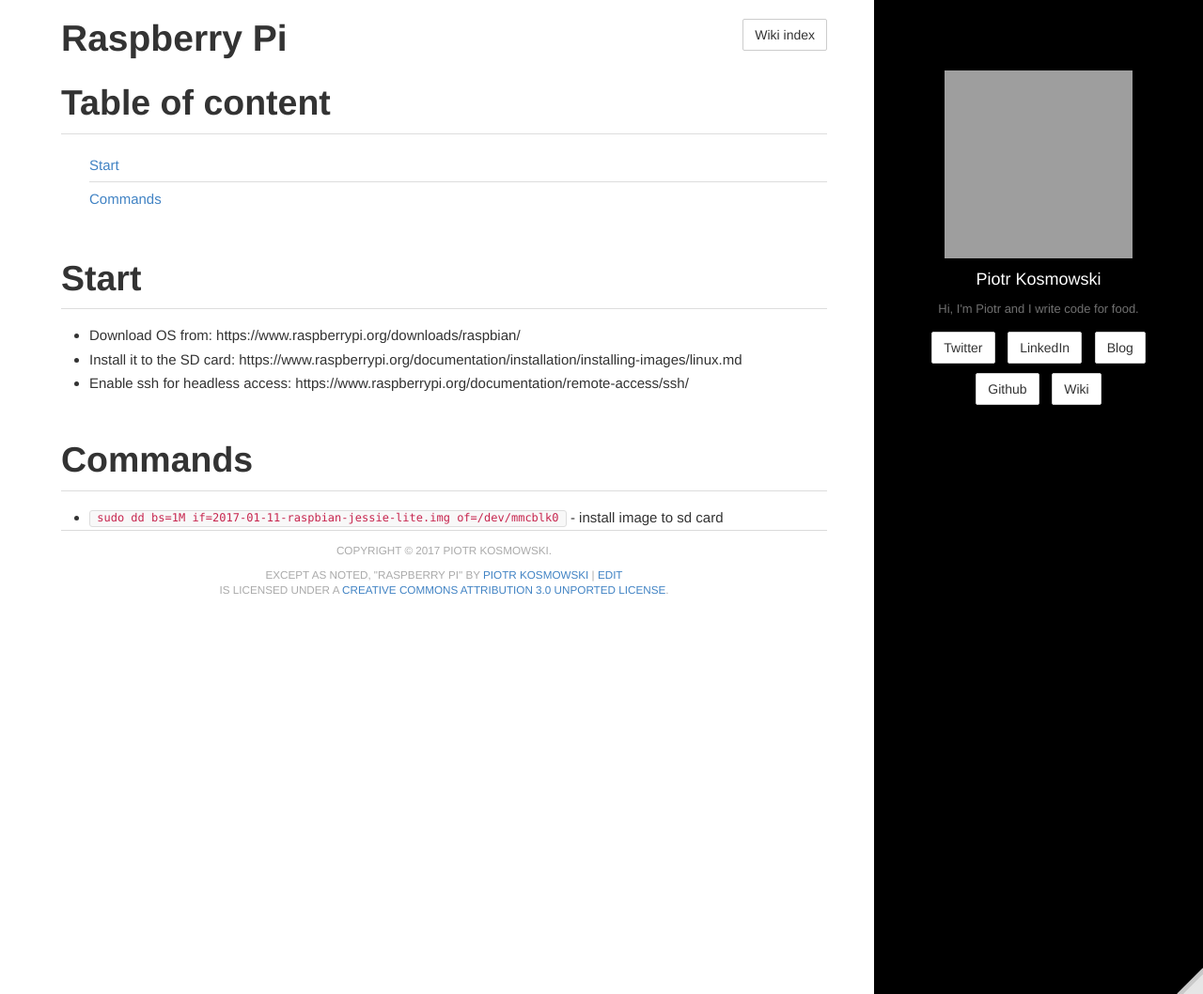
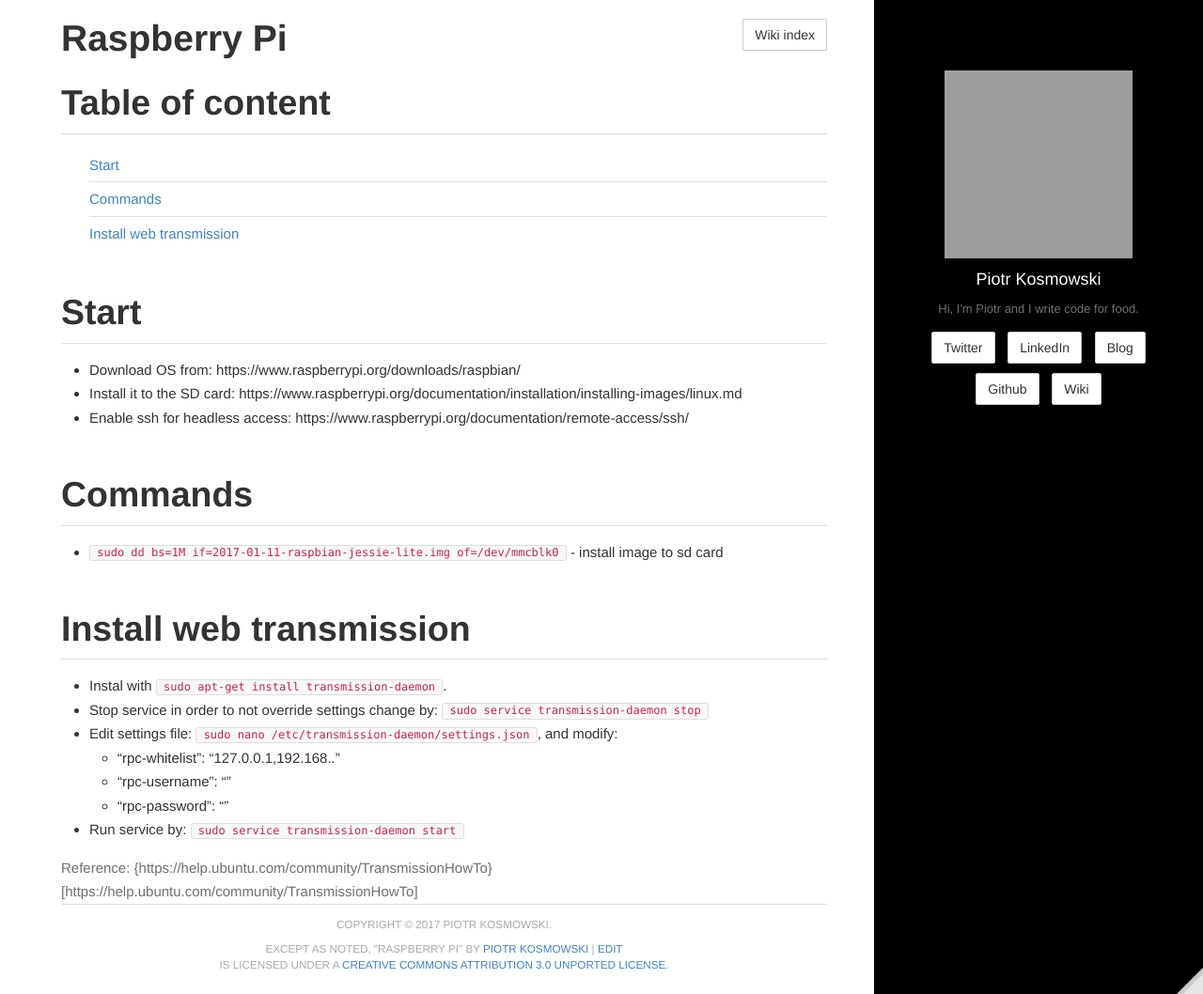
Before and after one commit to kospiotr/kospiotr.github.io, a Jekyll site: the page built from wiki/raspberry-pi.md, in a window 1280 px wide and 1058 px high. Shown: the whole window at 94% size. Built offline with Jekyll 4.4.1, drawn with Linux system fonts in a browser that asks for light colours; grey boxes are pictures that could not be loaded.

Commit message:
Update raspberry-pi.md

```diff
--- a/wiki/raspberry-pi.md
+++ b/wiki/raspberry-pi.md
@@ -15,3 +15,15 @@
 # Commands
 
 * `sudo dd bs=1M if=2017-01-11-raspbian-jessie-lite.img of=/dev/mmcblk0` - install image to sd card
+
+# Install web transmission
+
+* Instal with `sudo apt-get install transmission-daemon`.
+* Stop service in order to not override settings change by: `sudo service transmission-daemon stop`
+* Edit settings file: `sudo nano /etc/transmission-daemon/settings.json`, and modify:
+    * "rpc-whitelist": "127.0.0.1,192.168.*.*"
+    * "rpc-username": "{{your_username}}"
+    * "rpc-password": "{{your_password}}"
+* Run service by: `sudo service transmission-daemon start`
+
+Reference: {https://help.ubuntu.com/community/TransmissionHowTo}[https://help.ubuntu.com/community/TransmissionHowTo]
```
